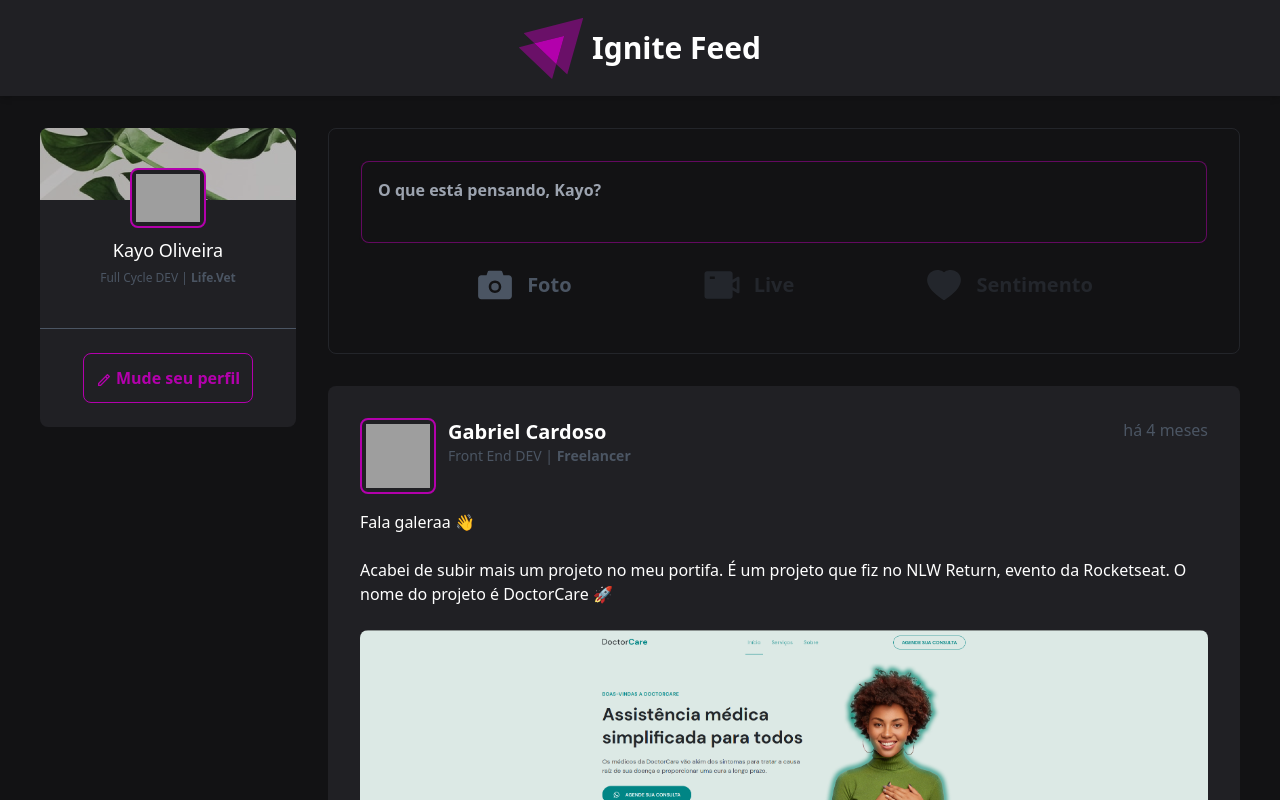
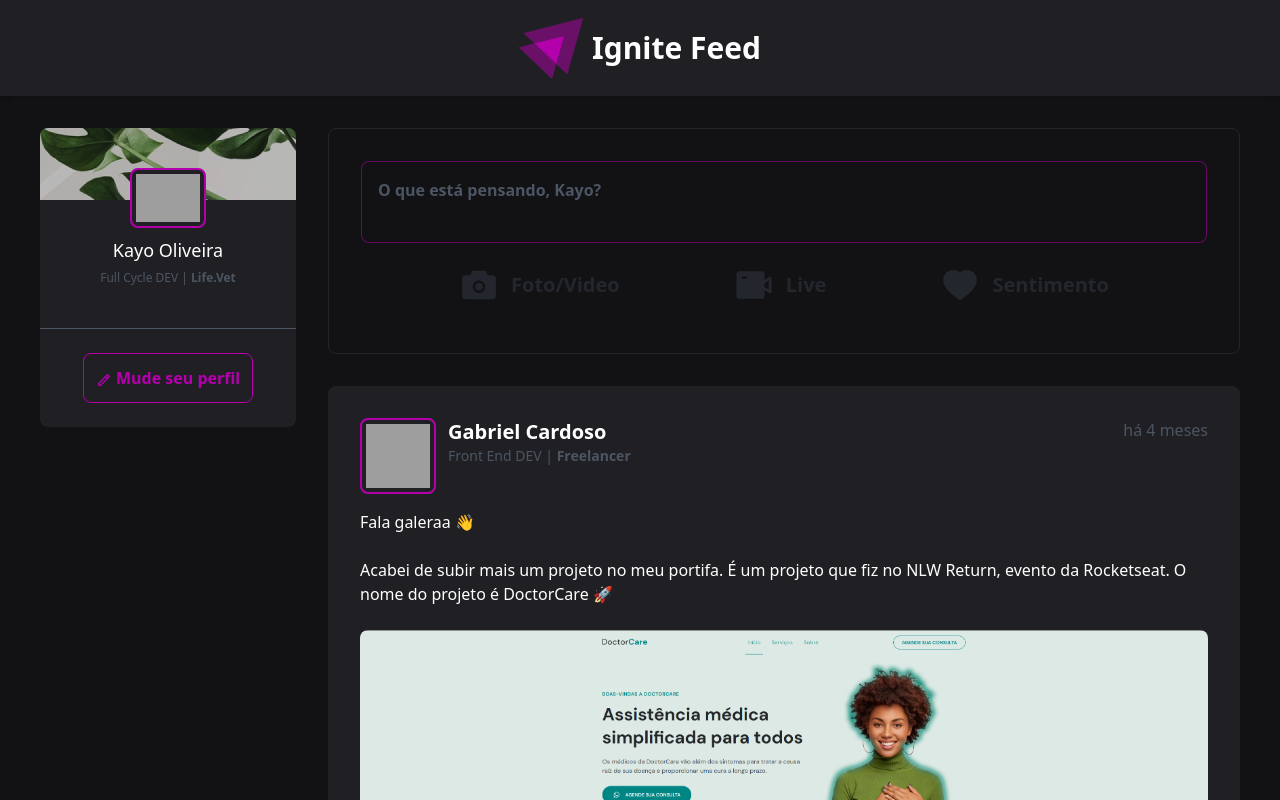
Before and after one commit to kayooliveira/ignite-feed, a React (Vite) app: page / in a window 1280 px wide. Shown: the top 800 px of the page. Built offline with nearby package versions, Linux system fonts and the light colour scheme; grey boxes are pictures that could not be loaded.

Commit message:
style(Creating global classes to new post actions): :art:

```diff
--- a/src/Components/NewPost/index.tsx
+++ b/src/Components/NewPost/index.tsx
@@ -31,22 +31,23 @@ export function NewPost({ handleCreateNewPost }: NewPostProps) {
             value={postInput}
             onChange={handleChangePostInput}
             placeholder={`O que está pensando, ${state.name.split(' ')[0]}?`}
-            className="w-full resize-none rounded-lg border-[1px] border-primary/50 bg-background p-4 font-bold text-gray-600  outline-none ring-2 ring-transparent ring-offset-2 ring-offset-background focus:border-transparent focus:ring-secondary"
+            className="w-full resize-none rounded-lg border-[1px] border-primary/50 bg-background p-4 font-bold text-gray-600 placeholder-gray-600  outline-none ring-2 ring-transparent ring-offset-2 ring-offset-background focus:border-transparent focus:ring-secondary"
           ></textarea>
           <div className="flex w-full flex-row items-center justify-evenly gap-4 py-4 text-gray-600">
             <button
-              title="Adicionar uma foto"
+              disabled
+              title="Adicionar uma foto ou vídeo (em breve)"
               type="button"
-              className="flex items-center text-xl font-bold transition-colors hover:text-gray-700"
+              className="new-post-action"
             >
               <AiFillCamera className="mr-3 h-10 w-10" />
-              Foto
+              Foto/Video
             </button>
             <button
               disabled
               type="button"
               title="Abrir uma live (em breve)"
-              className="flex items-center text-xl font-bold transition-colors hover:text-gray-700 disabled:cursor-not-allowed disabled:opacity-30"
+              className="new-post-action"
             >
               <AiFillVideoCamera className="mr-3 h-10 w-10" /> Live
             </button>
@@ -54,7 +55,7 @@ export function NewPost({ handleCreateNewPost }: NewPostProps) {
               disabled
               type="button"
               title="Adicionar um sentimento (em breve)"
-              className="hidden items-center text-xl font-bold transition-colors hover:text-gray-700 disabled:cursor-not-allowed disabled:opacity-30 md:flex"
+              className="new-post-action-hidden"
             >
               <AiFillHeart className="mr-3 h-10 w-10" /> Sentimento
             </button>
--- a/src/index.css
+++ b/src/index.css
@@ -5,3 +5,11 @@
 input.input {
   @apply my-2 block w-full rounded-lg border-b-2 border-b-primary bg-transparent p-4 px-6 font-bold text-gray-500 ring-1 ring-transparent ring-offset-2 ring-offset-transparent focus:ring-primary
 }
+
+button.new-post-action {
+  @apply flex items-center text-xl font-bold transition-colors hover:text-gray-700 disabled:cursor-not-allowed disabled:opacity-30
+}
+
+button.new-post-action-hidden{
+  @apply items-center text-xl font-bold transition-colors hover:text-gray-700 disabled:cursor-not-allowed disabled:opacity-30 hidden md:flex
+}
```
